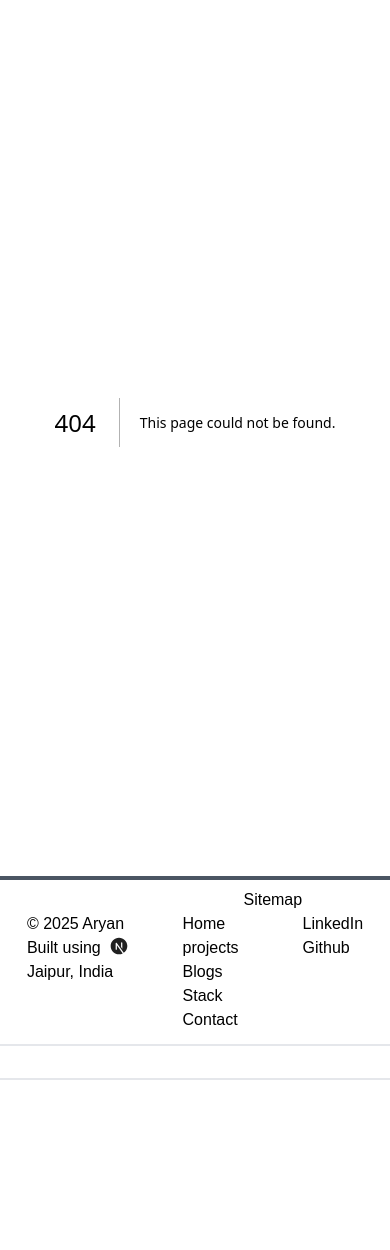
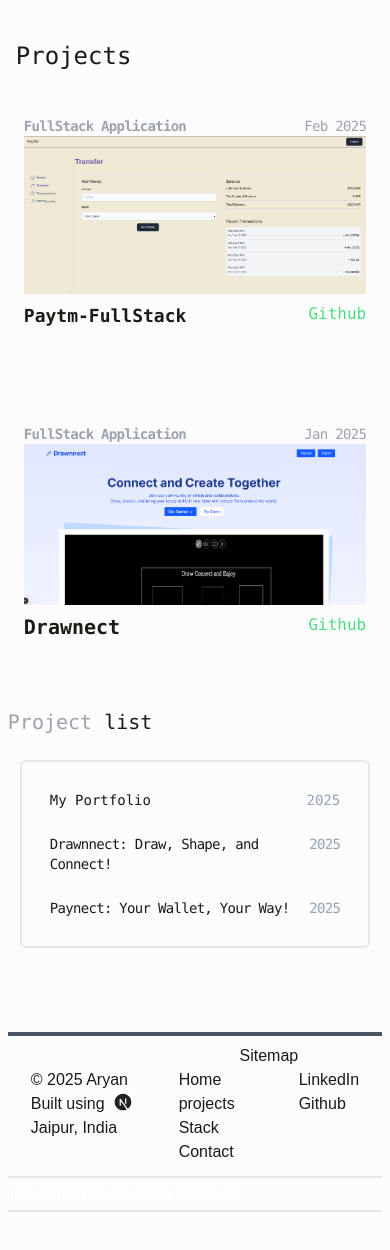
Before and after one commit to aryancs01/aryan_portfolio, a Next.js app: page /projects in a window 390 px wide. Before the commit this address had no page. Before the commit the page ends 1120 px from the top, so only its background shows below. Built offline with nearby package versions, Linux system fonts and the light colour scheme.

Commit message:
fixed responsive

```diff
--- a/app/(components)/Footer.tsx
+++ b/app/(components)/Footer.tsx
@@ -18,7 +18,6 @@
                     <div>
                         <Link className="block" href={"/"}>Home</Link>
                         <Link className="block" href={"/projects"}>projects</Link>
-                        <Link className="block" href={"/blogs"}>Blogs</Link>
                         <Link className="block" href={"/stack"}>Stack</Link>
                         <Link className="block" href={"/contact"}>Contact</Link>
                     </div>
--- a/app/(components)/MyPage.tsx
+++ b/app/(components)/MyPage.tsx
@@ -11,7 +11,7 @@
 import NextIcon from "./(icons)/NextjsIcon";
 
 export default function MyPage() {
-    return <div className="w-full mt-10 font-mono">
+    return <div className="w-full mt-10 font-mono mb-11">
         <div className="flex md:flex-row flex-col gap-7 items-center">
             <div className="w-28 h-28">
                 <Image
@@ -28,7 +28,7 @@
                 <h4 className="text-xl text-slate-200 animate-slideLeft">FullStack Developer</h4>
             </div>
         </div>
-        <div className="mt-6">
+        <div className="mt-6 md:p-0 p-2">
             <div className="flex gap-2 md:text-2xl text-lg tracking-tighter">
                 <h4 className="text-gray-400 ">I build</h4>
                 <h4 className="animate-slideDown md:underline underline-offset-4 decoration-wavy decoration-red-300">Full-Stack Web Applications</h4>
@@ -40,75 +40,75 @@
                 <h4 className="md:text-xl text-lg opacity-95 text-transparent bg-gradient-to-r from-gray-200 to-gray-500 bg-clip-text">I enjoy learning new things and have made it a habit to explore something new every month. On this website, you&apos;ll find articles on my projects and notes on the things I&apos;ve learned and insights into my experience with technologies like <span className="underline underline-offset-4 decoration-wavy decoration-red-500 font-bold text-white">Next.js</span> . I love building fast and scalable web applications, and  Next.js has been a key part of my development stack. Besides coding, I enjoy listening to hip-hop.</h4>
             </div>
         </div>
-        <div className="mt-4 flex gap-3 items-center">
+        <div className="mt-4 flex gap-3 items-center md:p-0 p-2">
             <div className="w-3 h-3 rounded-full bg-green-400"></div>
             <div className="text-slate-400">Available for Work</div>
         </div>
-        <div className="mt-4 md:w-1/4">
+        <div className="mt-4 w-1/2 md:p-0 p-2">
             <ButtonShadow redirectTo="/contact">{"Contact Me"}</ButtonShadow>
         </div>
-        <div className="mt-10 w-full flex flex-col gap-5">
+        <div className="mt-14 w-full flex flex-col gap-5">
             <div className="w-full flex justify-between px-4 md:text-2xl text-xl">
                 <h4>Projects</h4>
                 <Link href={"/projects"}>All &rarr;</Link>
             </div>
-            <ParagraphShadow redirectTo="/project1">
+            <ParagraphShadow redirectTo="/projects">
                 <div className="md:pl-5">
                     <h4 className="md:text-2xl text-md tracking-tighter">Drawnnect: Draw, Shape, and Connect!</h4>
                     <h4 className="pl-2 text-gray-400 text-md tracking-tighter">Nextjs, Typescript, WebSocket, Expressjs, Postgresssql</h4>
                 </div>
             </ParagraphShadow>
-            <ParagraphShadow redirectTo="/project2">
+            <ParagraphShadow redirectTo="/projects">
                 <div className=" md:pl-5">
                     <h4 className="md:text-2xl text-md tracking-tighter">Paynect: Your Wallet, Your Way!</h4>
                     <h4 className="pl-2 text-gray-400 text-md tracking-tighter">Nextjs, NextAuth ,Typescript, Expressjs, Postgresssql</h4>
                 </div>
             </ParagraphShadow>
         </div>
-        <div className="mt-10">
+        <div className="mt-14">
             <div className="w-full flex justify-between px-4 md:text-2xl text-xl">
                 <h4>Stack</h4>
                 <Link href={"/stack"}>All &rarr;</Link>
             </div>
             <div className="flex flex-wrap gap-5 pt-4 items-center justify-center sm:justify-start">
                 <div className="relative group">
-                    <NextIcon size="xl" />
+                    <NextIcon size="lg" />
                     <span className="absolute left-1/2 transform -translate-x-1/2 top-full mt-2 bg-black text-white px-2 py-1 rounded opacity-0 group-hover:opacity-100 transition-opacity duration-300">
                         Next.js
                     </span>
                 </div>
                 <div className="relative group">
-                    <Javascript size="xl" />
+                    <Javascript size="lg" />
                     <span className="absolute left-1/2 transform -translate-x-1/2 top-full mt-2 bg-black text-white px-2 py-1 rounded opacity-0 group-hover:opacity-100 transition-opacity duration-300">
                         JavaScript
                     </span>
                 </div>
                 <div className="relative group">
-                    <TypescriptIcon size="xl" />
+                    <TypescriptIcon size="lg" />
                     <span className="absolute left-1/2 transform -translate-x-1/2 top-full mt-2 bg-black text-white px-2 py-1 rounded opacity-0 group-hover:opacity-100 transition-opacity duration-300">
                         TypeScript
                     </span>
                 </div>
                 <div className="relative group">
-                    <Express size="xl" />
+                    <Express size="lg" />
                     <span className="absolute left-1/2 transform -translate-x-1/2 top-full mt-2 bg-black text-white px-2 py-1 rounded opacity-0 group-hover:opacity-100 transition-opacity duration-300">
                         Express.js
                     </span>
                 </div>
                 <div className="relative group">
-                    <Postgresssql size="xl" />
+                    <Postgresssql size="lg" />
                     <span className="absolute left-1/2 transform -translate-x-1/2 top-full mt-2 bg-black text-white px-2 py-1 rounded opacity-0 group-hover:opacity-100 transition-opacity duration-300">
                         PostgreSQL
                     </span>
                 </div>
                 <div className="relative group">
-                    <NodejsIcon size="xl" />
+                    <NodejsIcon size="lg" />
                     <span className="absolute left-1/2 transform -translate-x-1/2 top-full mt-2 bg-black text-white px-2 py-1 rounded opacity-0 group-hover:opacity-100 transition-opacity duration-300">
                         Node.js
                     </span>
                 </div>
                 <div className="relative group">
-                    <PrismaIcon size="xl" />
+                    <PrismaIcon size="lg" />
                     <span className="absolute left-1/2 transform -translate-x-1/2 top-full mt-2 bg-black text-white px-2 py-1 rounded opacity-0 group-hover:opacity-100 transition-opacity duration-300">
                         Prisma
                     </span>
--- a/app/contact/page.tsx
+++ b/app/contact/page.tsx
@@ -1,13 +1,13 @@
 import ButtonShadow from "../(components)/(ui)/ButtonShadow";
 
 export default function Contact() {
-    return <div className="w-full mt-10 font-mono">
+    return <div className="w-full mt-10 font-mono mb-10">
         <div>
             <h3 className="text-2xl">Contact</h3>
         </div>
-        <div className="mt-10">
-            <h4 className="text-3xl text-slate-400">Say <span className="text-white">Hey!</span></h4>
-            <h4 className="mt-2 text-2xl">Looking to start a project and need that magical touch? Reach out.</h4>
+        <div className="mt-10 md:p-0 p-2">
+            <h4 className="md:text-3xl text-xl text-slate-400">Say <span className="text-white">Hey!</span></h4>
+            <h4 className="mt-2 md:text-2xl text-lg">Looking to start a project and need that magical touch? Reach out.</h4>
             <div className="mt-4 flex gap-3 items-center">
                 <div className="w-3 h-3 rounded-full bg-green-400"></div>
                 <div className="text-slate-400">Available for new opportunities</div>
--- /dev/null
+++ b/app/projects/page.tsx
@@ -0,0 +1,70 @@
+import Image from "next/image";
+
+export default function Contact() {
+    return <div className="w-full mt-10 font-mono mb-10">
+        <div className="md:mb-10 mb-7">
+            <h3 className="text-2xl md:pl-0 pl-2">Projects</h3>
+        </div>
+        <div className="w-full md:h-[450px] h-[300px] md:p-0 p-4 md:hover:p-3 md:hover:opacity-90 transition-all ease-in-out">
+            <div className="w-full flex justify-between md:text-lg text-sm md:tracking-normal tracking-tighter">
+                <h4 className="font-semibold text-gray-400">FullStack Application</h4>
+                <p className="text-gray-400">Feb 2025</p>
+            </div>
+            <div className="w-full">
+                <Image
+                    className="w-full h-full object-cover"
+                    src={"/paytmProject.png"}
+                    width={400}
+                    height={400}
+                    quality={100}
+                    alt="My Image"
+                />
+            </div>
+            <div className="flex justify-between mt-2">
+                <h4 className="font-semibold md:text-xl text-lg">Paytm-FullStack</h4>
+                <a href="https://github.com/aryancs01/PaytmFullStack" target="_blank" className="text-green-400">Github</a>
+            </div>
+        </div>
+        <div className="w-full md:mt-10 mt-2 md:h-[450px] h-[300px] md:p-0 p-4 md:hover:p-3 md:hover:opacity-90 transition-all ease-in-out">
+            <div className="w-full flex justify-between md:text-lg text-sm md:tracking-normal tracking-tighter">
+                <h4 className="font-semibold text-gray-400">FullStack Application</h4>
+                <p className="text-gray-400">Jan 2025</p>
+            </div>
+            <div className="w-full">
+                <Image
+                    className="w-full h-full object-cover"
+                    src={"/drawnectProject.png"}
+                    width={400}
+                    height={400}
+                    quality={100}
+                    alt="My Image"
+                />
+            </div>
+            <div className="flex justify-between mt-2">
+                <h4 className="font-semibold text-xl">Drawnect</h4>
+                <a href="https://github.com/aryancs01/drawnect" target="_blank" className="text-green-400">Github</a>
+            </div>
+        </div>
+        <div className="md:text-3xl text-xl md:mt-12 ">
+            <h3> <span className="text-gray-400">Project</span> list</h3>
+        </div>
+        <div className="md:p-0 p-3">
+            <div className="border-2 mt-3 md:text-lg text-sm border-gray-200 p-5 flex flex-col gap-2 rounded-md ">
+                <div className="flex justify-between hover:shadow-md hover:shadow-white p-2 transition-all ease-in-out">
+                    <h4>My Portfolio</h4>
+                    <h4 className="text-slate-400">2025</h4>
+                </div>
+                <div className="flex justify-between hover:shadow-md hover:shadow-white p-2 transition-all ease-in-out md:tracking-normal tracking-tighter">
+                    <h4>Drawnnect: Draw, Shape, and Connect!</h4>
+                    <h4 className="text-slate-400">2025</h4>
+                </div>
+                <div className="flex justify-between hover:shadow-md hover:shadow-white p-2 transition-all ease-in-out md:tracking-normal tracking-tighter">
+                    <h4>Paynect: Your Wallet, Your Way!</h4>
+                    <h4 className="text-slate-400">2025</h4>
+                </div>
+            </div>
+        </div>
+
+
+    </div>
+}
--- a/app/stack/page.tsx
+++ b/app/stack/page.tsx
@@ -9,14 +9,14 @@
 import VsIcon from "../(components)/(icons)/VSIcon";
 
 export default function Contact() {
-    return <div className="w-full mt-10 font-mono mb-32">
+    return <div className="w-full mt-10 font-mono mb-10">
         <div>
             <h3 className="text-2xl">Stack</h3>
         </div>
-        <div className="mt-16">
+        <div className="mt-16 md:p-0 p-2">
             <h4 className="text-4xl">What I <span className="text-slate-400">use</span></h4>
         </div>
-        <div className="flex justify-around mt-3">
+        <div className="flex md:flex-row flex-col justify-around mt-3">
             <div className="flex flex-col gap-3">
                 <div className="flex md:text-2xl text-lg gap-2 items-center">
                     <NextIcon size="sm"/>
```
Also changed, not shown: public/drawnectProject.png (added), public/paytmProject.png (added).
